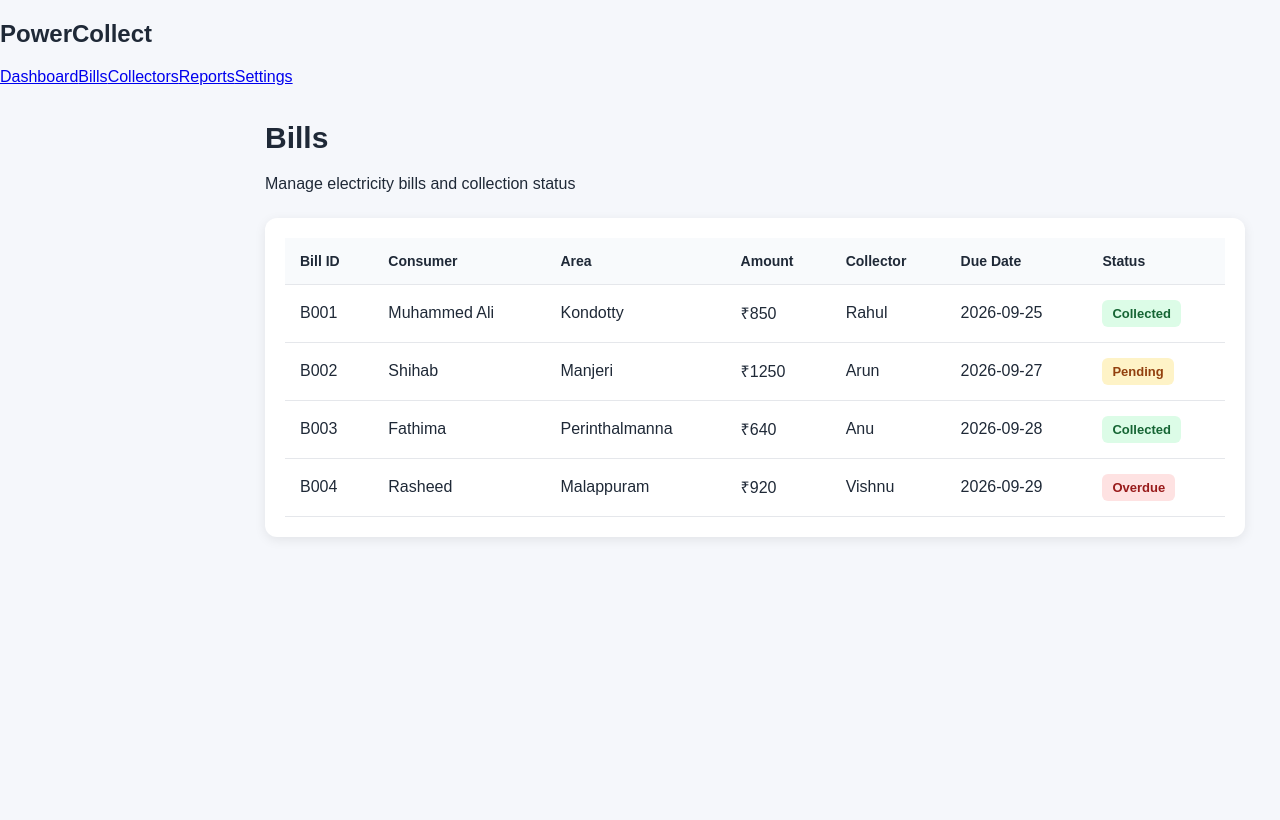
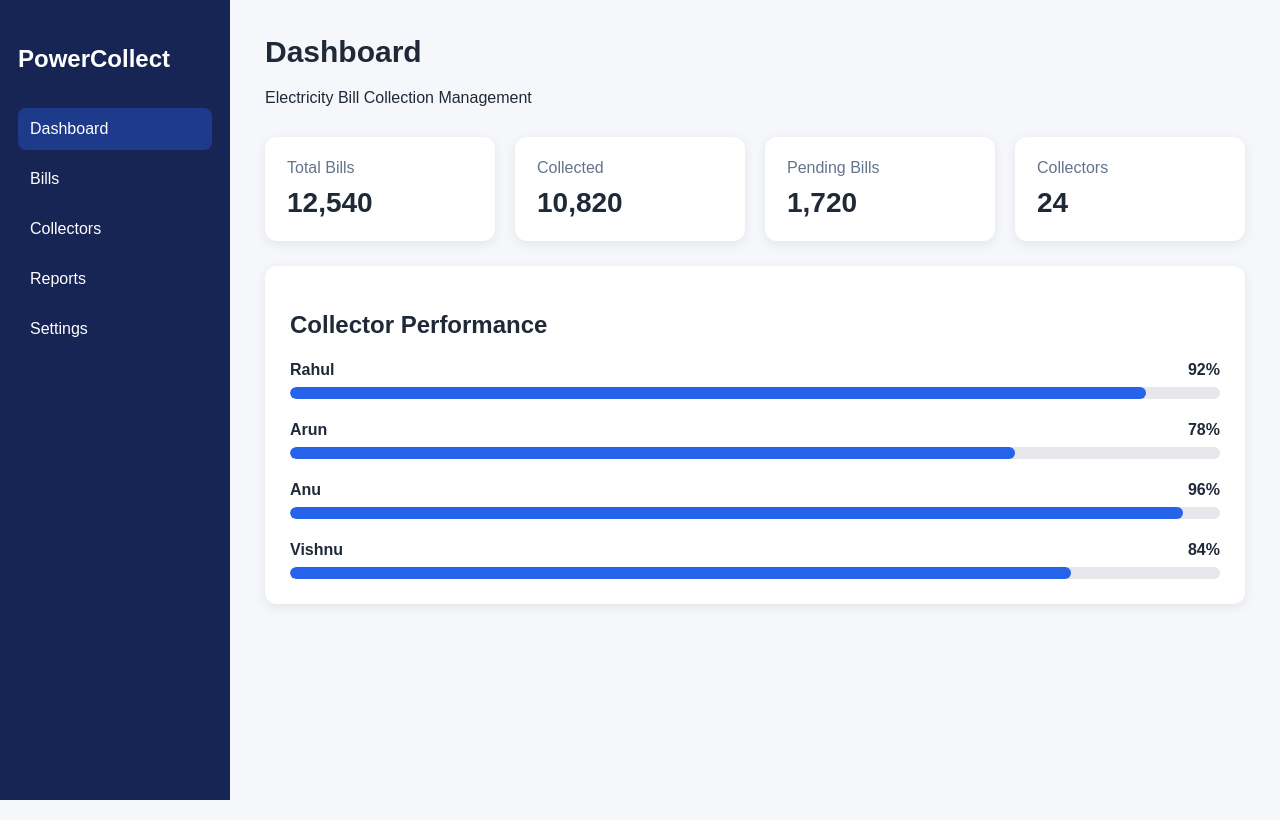
Before and after one commit to abinvk/Electricity-Bill-Collection-Management-System, a React (Vite) app in the folder electricity-bill-management/: page /dashboard in a window 1280 px wide. Built offline with nearby package versions, Linux system fonts and the light colour scheme.

Commit message:
bill-project

```diff
--- a/electricity-bill-management/src/App.jsx
+++ b/electricity-bill-management/src/App.jsx
@@ -1,15 +1,54 @@
+import { BrowserRouter, Routes, Route, Navigate } from "react-router-dom";
+
 import Sidebar from "./components/Sidebar";
+import Dashboard from "./pages/Dashboard";
+import Collectors from "./pages/Collectors";
 import Bills from "./pages/Bills";
+
+function Reports() {
+  return (
+    <div>
+      <h1>Reports</h1>
+      <p>Collection reports and analytics</p>
+    </div>
+  );
+}
+
+function Settings() {
+  return (
+    <div>
+      <h1>Settings</h1>
+      <p>System settings</p>
+    </div>
+  );
+}
 
 function App() {
   return (
+    <BrowserRouter>
       <div className="app">
         <Sidebar />
 
         <main className="main-content">
-        <Bills />
+          <Routes>
+            <Route
+              path="/"
+              element={<Navigate to="/dashboard" replace />}
+            />
+
+            <Route path="/dashboard" element={<Dashboard />} />
+
+            <Route path="/collectors" element={<Collectors />} />
+
+            <Route path="/bills" element={<Bills />} />
+
+            <Route path="/reports" element={<Reports />} />
+
+            <Route path="/settings" element={<Settings />} />
+          </Routes>
         </main>
       </div>
+    </BrowserRouter>
   );
 }
 
--- a/electricity-bill-management/src/components/Sidebar.jsx
+++ b/electricity-bill-management/src/components/Sidebar.jsx
@@ -1,14 +1,20 @@
+import { NavLink } from "react-router-dom";
+
 function Sidebar() {
   return (
-    <aside>
+    <aside className="sidebar">
       <h2>PowerCollect</h2>
 
       <nav>
-        <a href="#">Dashboard</a>
-        <a href="#">Bills</a>
-        <a href="#">Collectors</a>
-        <a href="#">Reports</a>
-        <a href="#">Settings</a>
+        <NavLink to="/dashboard">Dashboard</NavLink>
+
+        <NavLink to="/bills">Bills</NavLink>
+
+        <NavLink to="/collectors">Collectors</NavLink>
+
+        <NavLink to="/reports">Reports</NavLink>
+
+        <NavLink to="/settings">Settings</NavLink>
       </nav>
     </aside>
   );
--- a/electricity-bill-management/src/index.css
+++ b/electricity-bill-management/src/index.css
@@ -173,3 +173,8 @@ tr:hover {
   background: #fee2e2;
   color: #991b1b;
 }
+
+.sidebar a.active {
+  background: #1e3a8a;
+  color: white;
+}
```
Lines whose indentation alone changed are shown as unchanged.
